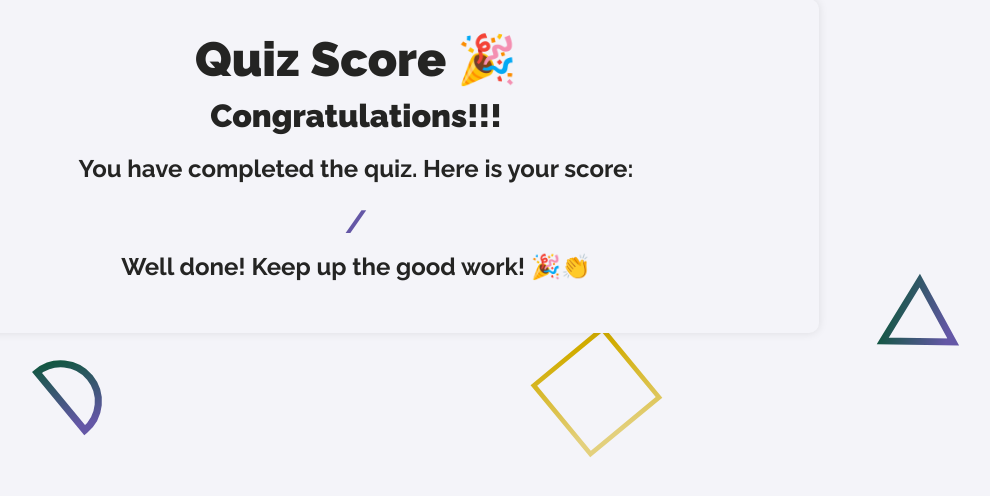
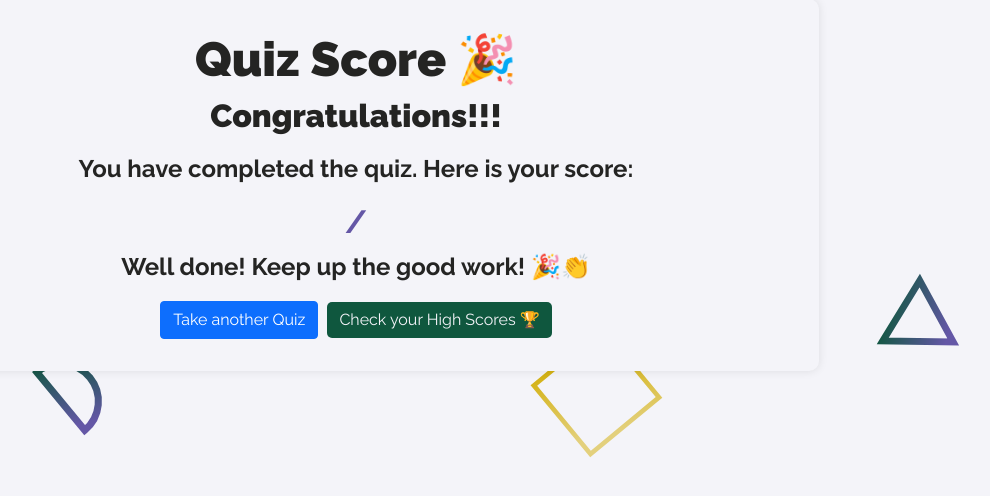
Before and after one commit to brianmaleek/Webstack_Portfolio_Project_Quizology, a Django app: template quizology_app/quiz_app/templates/quiz_app/score.html in a window 1280 px wide. Shown: the part 169-665 px from the top of the page, without its empty margins (284-1274 px from the left). Run offline with Django 5.2, Linux system fonts and the light colour scheme; the template is opened without the code that fills it, so the values that code supplies are empty; some web fonts are replaced.

Commit message:
Add "Try Again" and "Check your High Scores" buttons to score.html

```diff
--- a/quizology_app/quiz_app/templates/quiz_app/score.html
+++ b/quizology_app/quiz_app/templates/quiz_app/score.html
@@ -23,8 +23,13 @@
     {% if score < half_length %}
 
         <p>Oh no! You scored less than 5. Keep practicing! 💪</p>
+        <!-- "Try Again" button/link -->
+        <a href="{% url 'quiz_category_list' %}" class="btn btn-primary">Try Again</a>
     {% else %}
         <p>Well done! Keep up the good work! 🎉👏</p>
+        <!-- "Try Again" button/link -->
+        <a href="{% url 'quiz_category_list' %}" class="btn btn-primary">Take another Quiz</a>
+        <a href="{% url 'scoreboard' %}" class="btn btn-score btn-md">Check your High Scores 🏆</a>
     {% endif %}
 
 </div>
```
